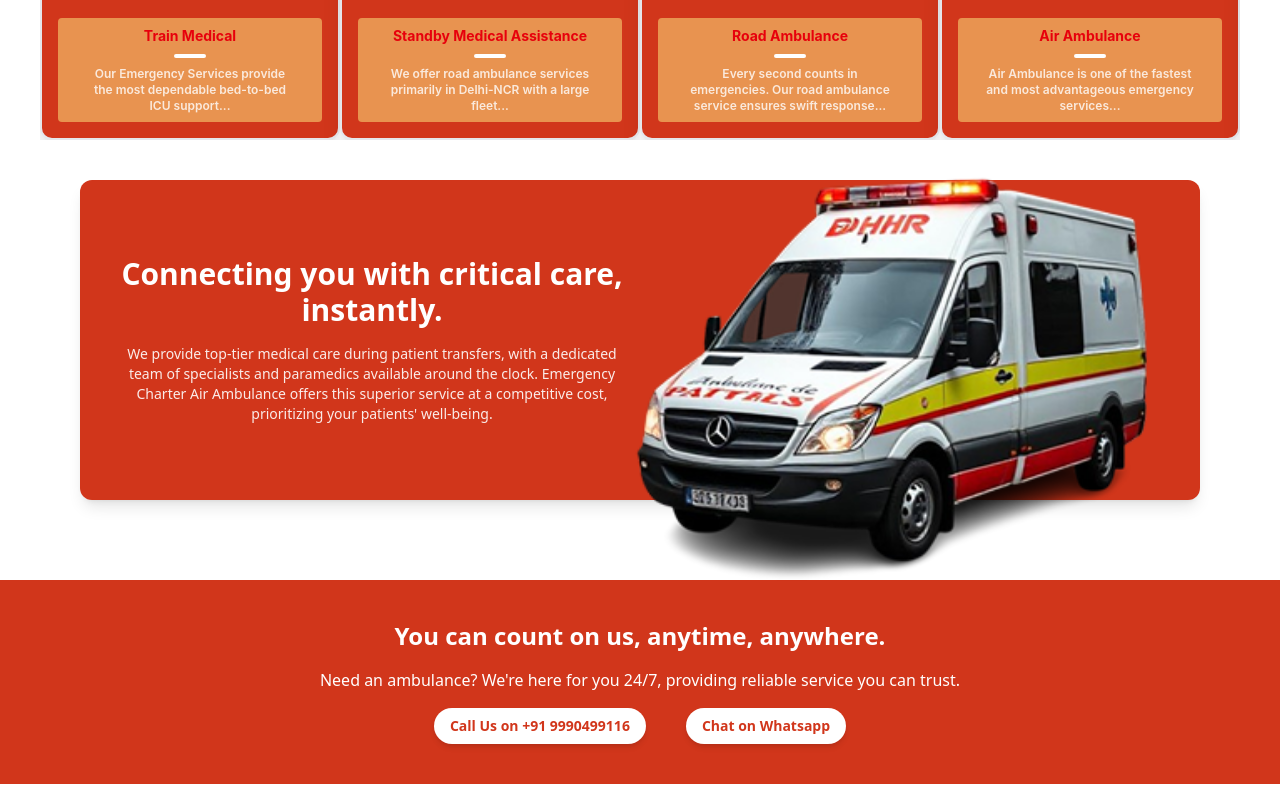
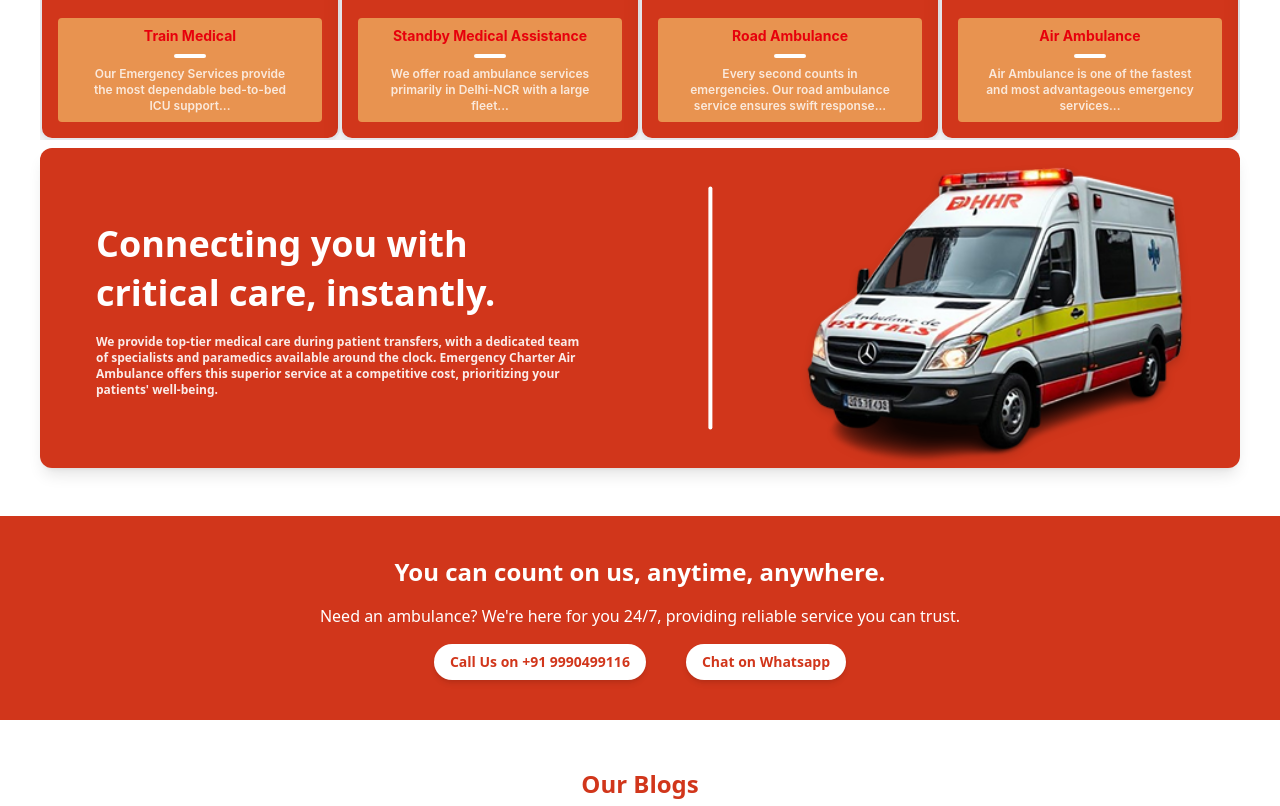
Before and after one commit to KaranSapra124/Air_Ambulance, a React (Vite) app: page / in a window 1280 px wide. Shown: the part 1197-2003 px from the top of the page. Built offline with nearby package versions, Linux system fonts and the light colour scheme.

Commit message:
Added Animations

```diff
--- a/package.json
+++ b/package.json
@@ -11,8 +11,10 @@
   },
   "dependencies": {
     "@tailwindcss/vite": "^4.0.9",
+    "animate.css": "^4.1.1",
     "antd": "^5.24.2",
     "react": "^19.0.0",
+    "react-animate-on-scroll": "^2.1.9",
     "react-dom": "^19.0.0",
     "react-icons": "^5.5.0",
     "react-router-dom": "^7.2.0",
--- a/src/Components/Home/Services.jsx
+++ b/src/Components/Home/Services.jsx
@@ -2,6 +2,7 @@ import React from "react";
 import Container from "../Global/Container";
 import { Carousel } from "antd";
 import { FaArrowLeft, FaArrowRight } from "react-icons/fa";
+import ScrollAnimation from "react-animate-on-scroll";
 
 const Services = () => {
   const servicesArr = [
@@ -28,6 +29,8 @@ const Services = () => {
   ];
 
   return (
+    <>
+      <ScrollAnimation animateIn="backInUp" animateOnce>
         <Container>
           <Carousel
             autoplay
@@ -64,31 +67,39 @@ const Services = () => {
           </Carousel>
           <AmbulanceConnection />
         </Container>
+      </ScrollAnimation>
+    </>
   );
 };
 
 const AmbulanceConnection = () => {
   return (
-    <Container>
-      <div className="bg-primary-color relative h-80 flex max-w-screen-xl mx-auto rounded-xl shadow-lg p-6">
-        <div className="w-1/2 flex flex-col justify-center items-center text-white">
-          <h1 className="text-3xl font-bold mb-4 text-center">
+    <div className="bg-primary-color my-2 relative flex flex-col md:flex-row items-center justify-between max-w-screen-xl mx-auto rounded-xl shadow-lg p-6 md:h-80 overflow-hidden">
+      {/* Text Content */}
+      <div className="w-full   flex md:w-[50rem] justify-between items-center text-white text-center md:text-left px-4 md:px-8">
+        <div className="flex flex-col">
+          <h1 className="text-3xl md:text-4xl font-bold mb-4 leading-snug">
             Connecting you with critical care, instantly.
           </h1>
-          <p className="text-sm max-w-lg text-center opacity-90">
+          <p className="text-xs text-white font-semibold opacity-90 max-w-lg">
             We provide top-tier medical care during patient transfers, with a
             dedicated team of specialists and paramedics available around the
             clock. Emergency Charter Air Ambulance offers this superior service
             at a competitive cost, prioritizing your patients' well-being.
           </p>
         </div>
+        <div className="h-1 w-96 bg-white rounded-full rotate-90"></div>
+      </div>
+
+      {/* Image */}
+      <div className="absolute  w-full md:w-1/2 flex justify-center md:justify-end">
         <img
-          className="absolute -top-24 right-10 w-[34rem]  "
+          className="relative w-[25rem] left-[33rem] -top-2.5  drop-shadow-lg"
           src="./Home/ambulance.png"
           alt="Ambulance"
         />
       </div>
-    </Container>
+    </div>
   );
 };
 
--- a/src/main.jsx
+++ b/src/main.jsx
@@ -1,6 +1,8 @@
 import { StrictMode } from "react";
 import { createRoot } from "react-dom/client";
 import React from 'react'
+import "animate.css/animate.compat.css"
+
 
 import "./index.css";
 import App from "./App.jsx";
```
Also changed, not shown: 1 other file (tests, documents, lock files or other folders). Lines whose indentation alone changed are shown as unchanged.
